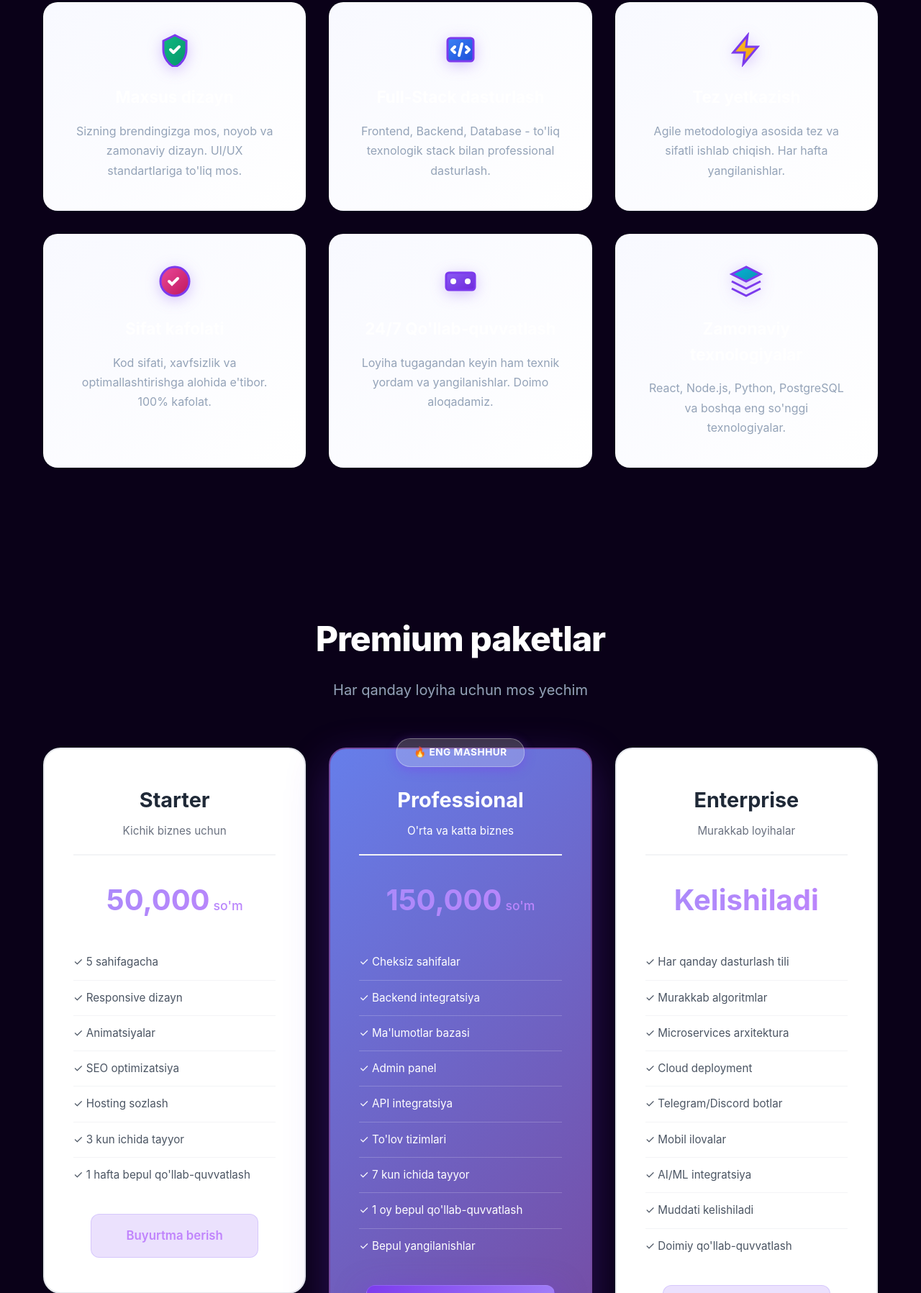
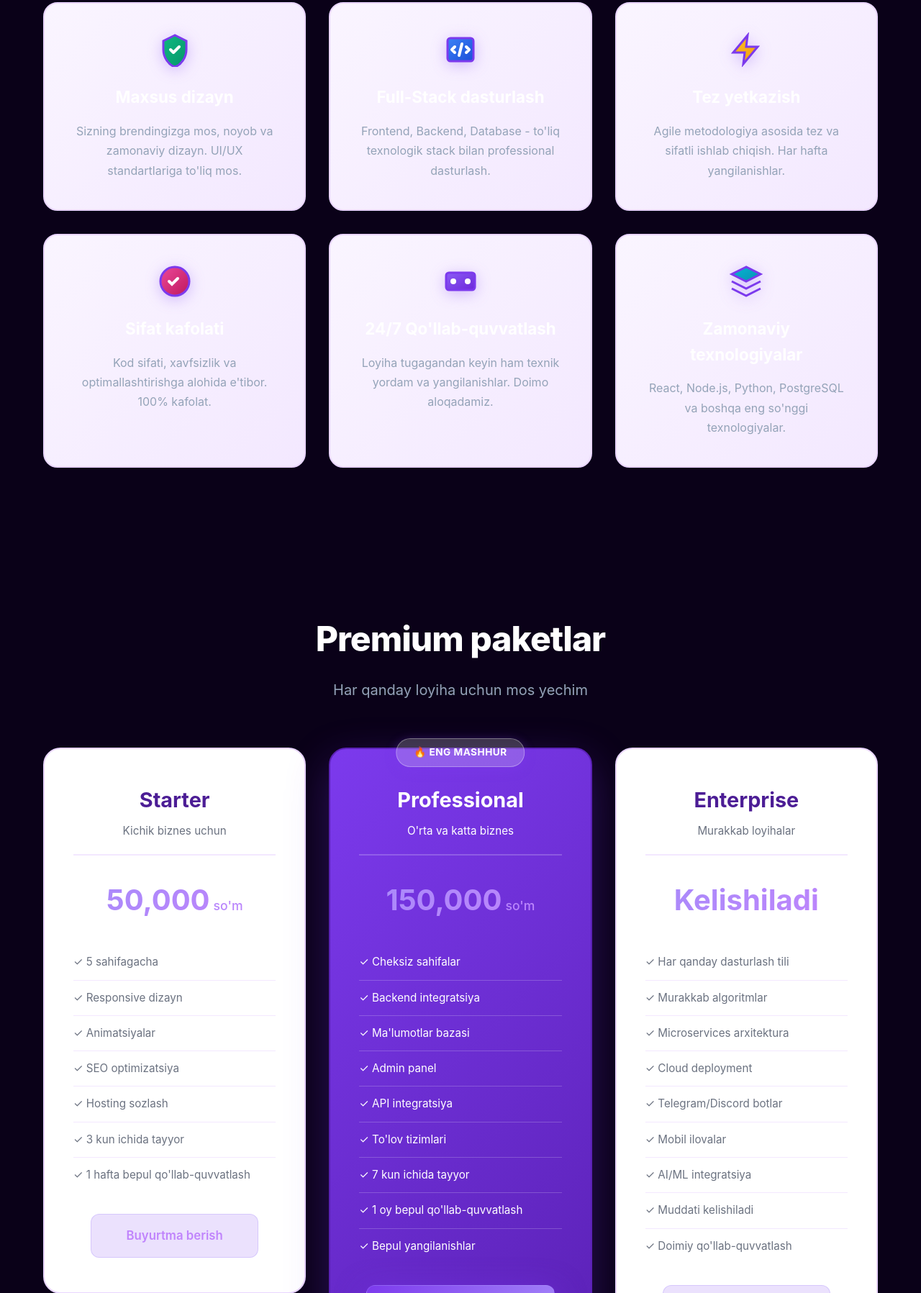
Before and after one commit to farruxbek77/help-dev-ai, a plain HTML site: page web/premium.html in a window 1280 px wide. Shown: the part 1003-2800 px from the top of the page at 72% size. Drawn offline with Linux system fonts and the light colour scheme; sample sign-in values are in the browser's storage.

Commit message:
Premium sahifa ranglari binafsha va kulrang palitrasiga o'zgartirildi

```diff
--- a/web/style.css
+++ b/web/style.css
@@ -1262,7 +1262,7 @@ footer {
 
 /* Premium Hero */
 .premium-hero {
-    background: linear-gradient(135deg, #667eea 0%, #764ba2 100%);
+    background: linear-gradient(135deg, #7c3aed 0%, #5b21b6 100%);
     padding: 100px 0 80px;
     position: relative;
     overflow: hidden;
@@ -1345,8 +1345,8 @@ footer {
 
 /* Premium Feature Cards */
 .premium-feature {
-    background: linear-gradient(135deg, #f8f9ff 0%, #ffffff 100%);
-    border: 2px solid transparent;
+    background: linear-gradient(135deg, #faf5ff 0%, #f3e8ff 100%);
+    border: 2px solid #e9d5ff;
     transition: all 0.4s ease;
     position: relative;
     overflow: hidden;
@@ -1359,7 +1359,7 @@ footer {
     left: 0;
     right: 0;
     bottom: 0;
-    background: linear-gradient(135deg, #667eea 0%, #764ba2 100%);
+    background: linear-gradient(135deg, #7c3aed 0%, #5b21b6 100%);
     opacity: 0;
     transition: opacity 0.4s ease;
     z-index: 0;
@@ -1384,8 +1384,8 @@ footer {
 
 /* Premium Price Cards */
 .premium-card {
-    background: #fff;
-    border: 2px solid #e5e7eb;
+    background: #ffffff;
+    border: 2px solid #e9d5ff;
     transition: all 0.3s ease;
 }
 
@@ -1398,12 +1398,12 @@ footer {
 .card-header {
     margin-bottom: 20px;
     padding-bottom: 20px;
-    border-bottom: 2px solid #f3f4f6;
+    border-bottom: 2px solid #f3e8ff;
 }
 
 .card-header h3 {
     font-size: 1.8rem;
-    color: #1f2937;
+    color: #4c1d95;
     margin-bottom: 8px;
 }
 
@@ -1429,7 +1429,7 @@ footer {
 
 .price-currency {
     font-size: 1.1rem;
-    color: #6b7280;
+    color: #9ca3af;
     font-weight: 500;
 }
 
@@ -1441,9 +1441,9 @@ footer {
 
 .premium-card .features-list li {
     padding: 12px 0;
-    color: #4b5563;
+    color: #6b7280;
     font-size: 0.95rem;
-    border-bottom: 1px solid #f3f4f6;
+    border-bottom: 1px solid #f3e8ff;
 }
 
 .premium-card .features-list li:last-child {
@@ -1451,8 +1451,8 @@ footer {
 }
 
 .premium-card.featured {
-    background: linear-gradient(135deg, #667eea 0%, #764ba2 100%);
-    border-color: #764ba2;
+    background: linear-gradient(135deg, #7c3aed 0%, #5b21b6 100%);
+    border-color: #5b21b6;
     transform: scale(1.05);
 }
 
@@ -1462,6 +1462,10 @@ footer {
     color: #fff;
 }
 
+.premium-card.featured .card-header {
+    border-bottom-color: rgba(255, 255, 255, 0.2);
+}
+
 .premium-card.featured .price-amount {
     color: #fff;
 }
@@ -1484,14 +1488,14 @@ footer {
     text-align: center;
     margin-top: 50px;
     padding: 25px;
-    background: linear-gradient(135deg, #f0f9ff 0%, #e0f2fe 100%);
+    background: linear-gradient(135deg, #faf5ff 0%, #f3e8ff 100%);
     border-radius: 15px;
-    border: 2px solid #bae6fd;
+    border: 2px solid #e9d5ff;
 }
 
 .pricing-note p {
     margin: 0;
-    color: #0c4a6e;
+    color: #5b21b6;
     font-size: 1.1rem;
     font-weight: 500;
 }
```
